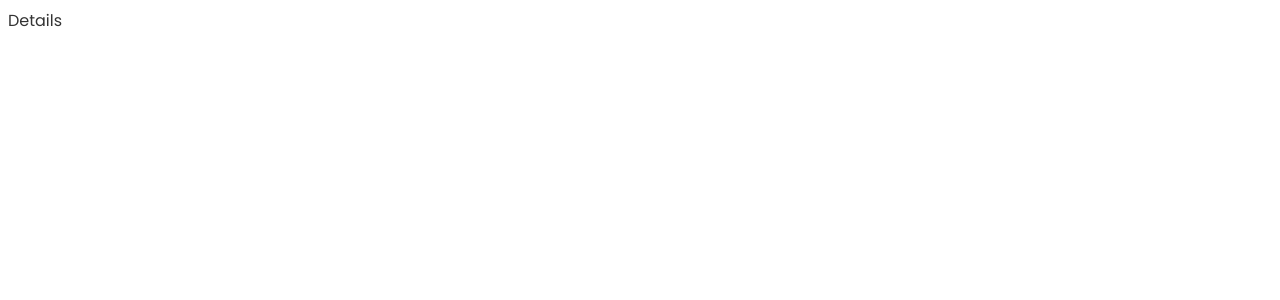
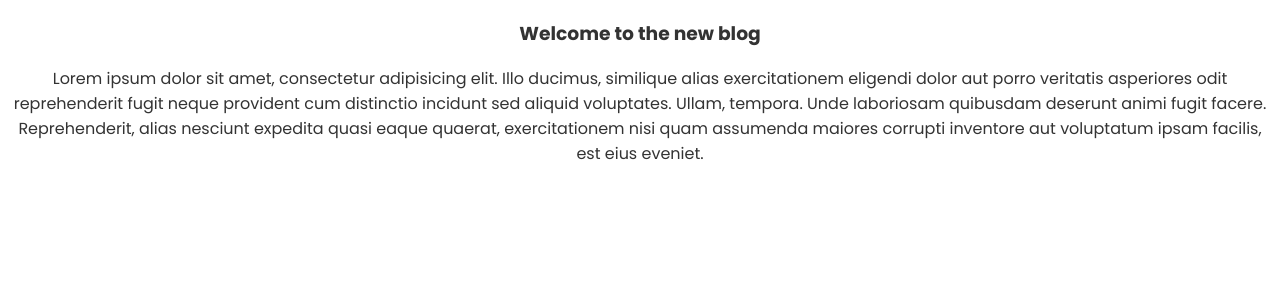
Before and after one commit to ddastardly91/vue-blog, a Vue app: page /posts/1 in a window 1280 px wide. Shown: the top 300 px of the page. Built offline with nearby package versions, Linux system fonts and the light colour scheme; data requests are answered from the project's data file.

Commit message:
ADDED: getPost.js composable and Details.vue page

```diff
--- a/src/App.vue
+++ b/src/App.vue
@@ -13,5 +13,6 @@
 <style scoped>
 #app {
   font-family: "Poppins", sans-serif;
+  text-align: center;
 }
 </style>
--- a/src/assets/main.css
+++ b/src/assets/main.css
@@ -6,4 +6,5 @@
   padding: 0;
   box-sizing: border-box;
   color: #333;
+  text-align: center;
 }
--- /dev/null
+++ b/src/composables/getPost.js
@@ -0,0 +1,24 @@
+import { ref } from "vue";
+
+const getPost = (id) => {
+  const post = ref(null);
+  const error = ref(null);
+
+  //functions
+  const load = async () => {
+    try {
+      let data = await fetch("http://localhost:3000/posts/" + id);
+      if (!data.ok) {
+        throw Error("that post does not exist");
+      }
+      post.value = await data.json();
+    } catch (err) {
+      error.value = err.message;
+      console.log(error.value);
+    }
+  };
+
+  return { post, error, load };
+};
+
+export default getPost;
--- a/src/views/Details.vue
+++ b/src/views/Details.vue
@@ -1,7 +1,21 @@
 <template>
-  <div>Details</div>
+  <div v-if="error">{{ error }}</div>
+  <div v-if="post" class="post">
+    <h3>{{ post.title }}</h3>
+    <p class="pre">{{ post.body }}</p>
+  </div>
 </template>
 
-<script setup></script>
+<script setup>
+import getPost from "../composables/getPost";
+const props = defineProps(["id"]);
 
-<style scoped></style>
+const { post, error, load } = getPost(props.id);
+load();
+</script>
+
+<style scoped>
+.details-page {
+  text-align: center;
+}
+</style>
```
